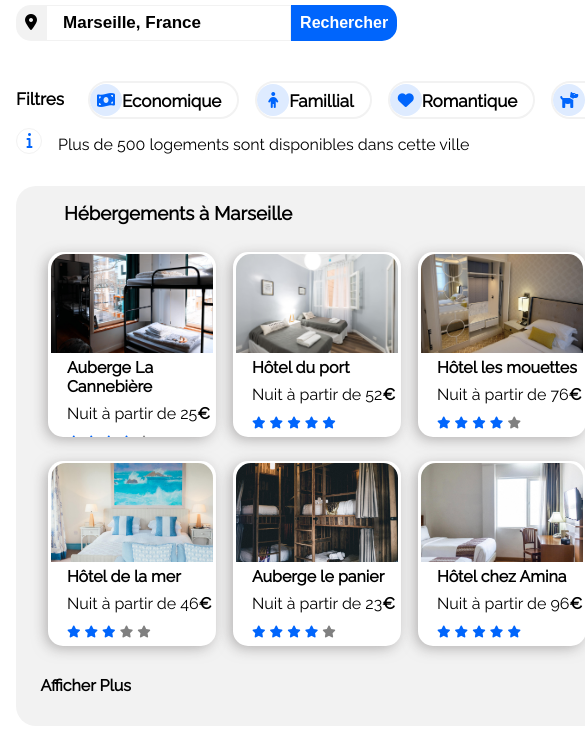
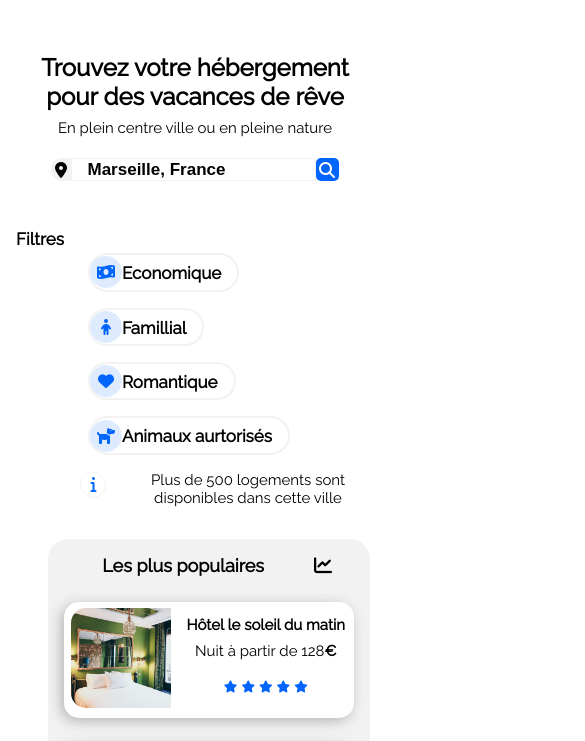
Before and after one commit to DydyCode/DylanBraz_2_06042021, a plain HTML site: page index.html in a window 390 px wide. Shown: the part 144-885 px from the top of the page, 585 px wide, since content can reach past the window. Drawn offline with Linux system fonts and the light colour scheme; the site is published under a folder, as on GitHub Pages, so addresses that start at the root find nothing.

Commit message:
Modification lien responsive

```diff
--- a/index.html
+++ b/index.html
@@ -5,7 +5,7 @@
     <meta http-equiv="X-UA-Compatible" content="IE=edge">
     <meta name="viewport" content="width=device-width, initial-scale=1.0">
     <link  type="text/css" rel="stylesheet" href="styles/styles.css">
-    <link rel="stylesheet" media="all and (max-width:820px)" href="/styles/responsive.css">
+    <link rel="stylesheet" media="all and (max-width:820px)" href="styles/responsive.css">
     <link type="text/css" rel="preconnect" href="https://fonts.gstatic.com">
     <link href="https://fonts.googleapis.com/css2?family=Raleway&display=swap" rel="stylesheet">
     <script src="https://kit.fontawesome.com/a2454d2561.js" crossorigin="anonymous"></script>
```
